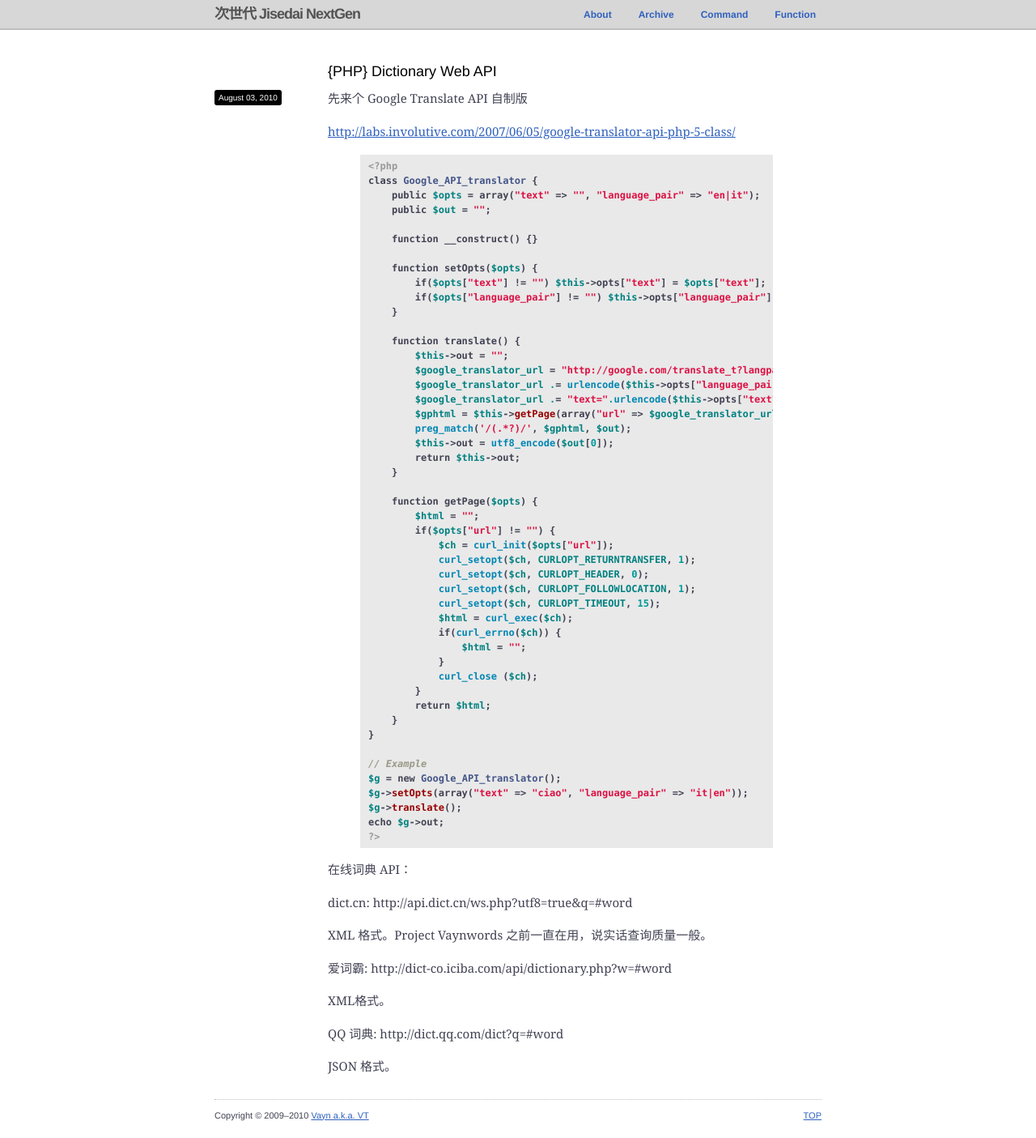
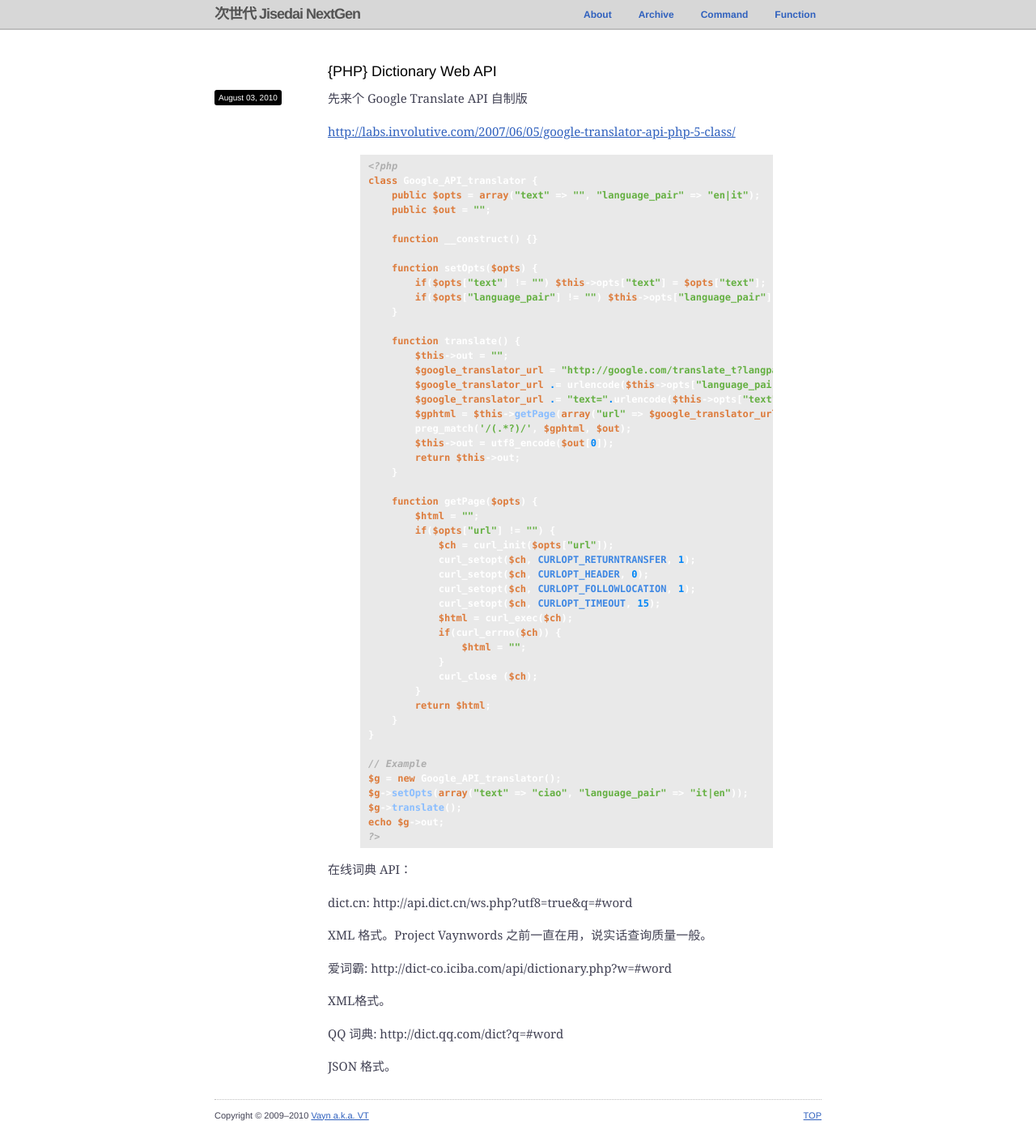
Before and after one commit to Vayn/vayn.github.io, a Jekyll site: the page built from _posts/2010-08-03-php-dictionary-web-api.markdown, in a window 1280 px wide. Shown: the whole page at 81% size. Built offline with Jekyll 4.4.1, drawn with Linux system fonts in a browser that asks for light colours; comment, search, counter and statistics services are not loaded.

Commit message:
update syntax css

```diff
--- a/css/master.css
+++ b/css/master.css
@@ -392,62 +392,73 @@
 /*--[ Highlight ]--*/
 .highlight  { background: #ffffff; }
 
-.highlight .c { color: #999988; font-style: italic } /* Comment */
-.highlight .err { color: #a61717; background-color: #e3d2d2 } /* Error */
-.highlight .k { font-weight: bold } /* Keyword */
-.highlight .o { font-weight: bold } /* Operator */
-.highlight .cm { color: #999988; font-style: italic } /* Comment.Multiline */
-.highlight .cp { color: #999999; font-weight: bold } /* Comment.Preproc */
-.highlight .c1 { color: #999988; font-style: italic } /* Comment.Single */
-.highlight .cs { color: #999999; font-weight: bold; font-style: italic } /* Comment.Special */
-.highlight .gd { color: #000000; background-color: #ffdddd } /* Generic.Deleted */
-.highlight .gd .x { color: #000000; background-color: #ffaaaa } /* Generic.Deleted.Specific */
-.highlight .ge { font-style: italic } /* Generic.Emph */
-.highlight .gr { color: #aa0000 } /* Generic.Error */
-.highlight .gh { color: #999999 } /* Generic.Heading */
-.highlight .gi { color: #000000; background-color: #ddffdd } /* Generic.Inserted */
-.highlight .gi .x { color: #000000; background-color: #aaffaa } /* Generic.Inserted.Specific */
-.highlight .go { color: #888888 } /* Generic.Output */
-.highlight .gp { color: #555555 } /* Generic.Prompt */
-.highlight .gs { font-weight: bold } /* Generic.Strong */
-.highlight .gu { color: #aaaaaa } /* Generic.Subheading */
-.highlight .gt { color: #aa0000 } /* Generic.Traceback */
-.highlight .kc { font-weight: bold } /* Keyword.Constant */
-.highlight .kd { font-weight: bold } /* Keyword.Declaration */
-.highlight .kp { font-weight: bold } /* Keyword.Pseudo */
-.highlight .kr { font-weight: bold } /* Keyword.Reserved */
-.highlight .kt { color: #445588; font-weight: bold } /* Keyword.Type */
-.highlight .m { color: #009999 } /* Literal.Number */
-.highlight .s { color: #d14 } /* Literal.String */
-.highlight .na { color: #008080 } /* Name.Attribute */
-.highlight .nb { color: #0086B3 } /* Name.Builtin */
-.highlight .nc { color: #445588; font-weight: bold } /* Name.Class */
-.highlight .no { color: #008080 } /* Name.Constant */
-.highlight .ni { color: #800080 } /* Name.Entity */
-.highlight .ne { color: #990000; font-weight: bold } /* Name.Exception */
-.highlight .nf { color: #990000; font-weight: bold } /* Name.Function */
-.highlight .nn { color: #555555 } /* Name.Namespace */
-.highlight .nt { color: #000080 } /* Name.Tag */
-.highlight .nv { color: #008080 } /* Name.Variable */
-.highlight .ow { font-weight: bold } /* Operator.Word */
-.highlight .w { color: #bbbbbb } /* Text.Whitespace */
-.highlight .mf { color: #009999 } /* Literal.Number.Float */
-.highlight .mh { color: #009999 } /* Literal.Number.Hex */
-.highlight .mi { color: #009999 } /* Literal.Number.Integer */
-.highlight .mo { color: #009999 } /* Literal.Number.Oct */
-.highlight .sb { color: #d14 } /* Literal.String.Backtick */
-.highlight .sc { color: #d14 } /* Literal.String.Char */
-.highlight .sd { color: #d14 } /* Literal.String.Doc */
-.highlight .s2 { color: #d14 } /* Literal.String.Double */
-.highlight .se { color: #d14 } /* Literal.String.Escape */
-.highlight .sh { color: #d14 } /* Literal.String.Heredoc */
-.highlight .si { color: #d14 } /* Literal.String.Interpol */
-.highlight .sx { color: #d14 } /* Literal.String.Other */
-.highlight .sr { color: #009926 } /* Literal.String.Regex */
-.highlight .s1 { color: #d14 } /* Literal.String.Single */
-.highlight .ss { color: #990073 } /* Literal.String.Symbol */
-.highlight .bp { color: #999999 } /* Name.Builtin.Pseudo */
-.highlight .vc { color: #008080 } /* Name.Variable.Class */
-.highlight .vg { color: #008080 } /* Name.Variable.Global */
-.highlight .vi { color: #008080 } /* Name.Variable.Instance */
-.highlight .il { color: #009999 } /* Literal.Number.Integer.Long */
+.highlight a { color: #65b042 }
+.highlight .hll { background-color: #333333 }
+.highlight .c { color: #aeaeae; font-style: italic; } /* Comment */
+.highlight .err { color: #ffffff } /* Error */
+.highlight .g { color: #ffffff } /* Generic */
+.highlight .k { color: #dd7b3b; font-weight: bold } /* Keyword */
+.highlight .l { color: #ffffff } /* Literal */
+.highlight .n { color: #ffffff } /* Name */
+.highlight .o { color: #ffffff } /* Operator */
+.highlight .x { color: #ffffff } /* Other */
+.highlight .p { color: #ffffff } /* Punctuation */
+.highlight .cm { color: #aeaeae; font-style: italic; } /* Comment.Multiline */
+.highlight .cp { color: #aeaeae; font-weight: bold; font-style: italic; } /* Comment.Preproc */
+.highlight .c1 { color: #aeaeae; font-style: italic; } /* Comment.Single */
+.highlight .cs { color: #aeaeae; font-style: italic; } /* Comment.Special */
+.highlight .gd { color: #ffffff } /* Generic.Deleted */
+.highlight .ge { color: #ffffff } /* Generic.Emph */
+.highlight .gr { color: #ffffff } /* Generic.Error */
+.highlight .gh { color: #ffffff; font-weight: bold } /* Generic.Heading */
+.highlight .gi { color: #ffffff } /* Generic.Inserted */
+.highlight .go { color: #444444; background-color: #222222 } /* Generic.Output */
+.highlight .gp { color: #ffffff } /* Generic.Prompt */
+.highlight .gs { color: #ffffff } /* Generic.Strong */
+.highlight .gu { color: #ffffff; font-weight: bold } /* Generic.Subheading */
+.highlight .gt { color: #ffffff } /* Generic.Traceback */
+.highlight .kc { color: #dd7b3b; font-weight: bold } /* Keyword.Constant */
+.highlight .kd { color: #dd7b3b; font-weight: bold } /* Keyword.Declaration */
+.highlight .kn { color: #dd7b3b; font-weight: bold } /* Keyword.Namespace */
+.highlight .kp { color: #dd7b3b } /* Keyword.Pseudo */
+.highlight .kr { color: #dd7b3b; font-weight: bold } /* Keyword.Reserved */
+.highlight .kt { color: #dd7b3b; font-weight: bold } /* Keyword.Type */
+.highlight .ld { color: #ffffff } /* Literal.Date */
+.highlight .m { color: #0086f7; font-weight: bold } /* Literal.Number */
+.highlight .s { color: #0086d2 } /* Literal.String */
+.highlight .na { color: #89bdff; font-weight: bold } /* Name.Attribute */
+.highlight .nb { color: #ffffff } /* Name.Builtin */
+.highlight .nc { color: #ffffff } /* Name.Class */
+.highlight .no { color: #3e87e3 } /* Name.Constant 0086d2*/
+.highlight .nd { color: #ffffff } /* Name.Decorator */
+.highlight .ni { color: #ffffff } /* Name.Entity */
+.highlight .ne { color: #ffffff } /* Name.Exception */
+.highlight .nf { color: #89bdff; font-weight: bold } /* Name.Function */
+.highlight .nl { color: #ffffff } /* Name.Label */
+.highlight .nn { color: #ffffff } /* Name.Namespace */
+.highlight .nx { color: #ffffff } /* Name.Other */
+.highlight .py { color: #ffffff } /* Name.Property */
+.highlight .nt { color: #dd7b3b; font-weight: bold } /* Name.Tag */
+.highlight .nv { color: #dd7b3b } /* Name.Variable */
+.highlight .ow { color: #ffffff } /* Operator.Word */
+.highlight .w { color: #888888 } /* Text.Whitespace */
+.highlight .mf { color: #0086f7; font-weight: bold } /* Literal.Number.Float */
+.highlight .mh { color: #0086f7; font-weight: bold } /* Literal.Number.Hex */
+.highlight .mi { color: #0086f7; font-weight: bold } /* Literal.Number.Integer */
+.highlight .mo { color: #0086f7; font-weight: bold } /* Literal.Number.Oct */
+.highlight .sb { color: #daefa3 } /* Literal.String.Backtick */
+.highlight .sc { color: #65b042 } /* Literal.String.Char */
+.highlight .sd { color: #daefa3 } /* Literal.String.Doc */
+.highlight .s2 { color: #65b042 } /* Literal.String.Double */
+.highlight .se { color: #daefa3 } /* Literal.String.Escape */
+.highlight .sh { color: #daefa3 } /* Literal.String.Heredoc */
+.highlight .si { color: #daefa3 } /* Literal.String.Interpol */
+.highlight .sx { color: #daefa3 } /* Literal.String.Other */
+.highlight .sr { color: #e9c062 } /* Literal.String.Regex */
+.highlight .s1 { color: #65b042 } /* Literal.String.Single */
+.highlight .ss { color: #3387cc } /* Literal.String.Symbol */
+.highlight .bp { color: #ffffff } /* Name.Builtin.Pseudo */
+.highlight .vc { color: #dd7b3b } /* Name.Variable.Class */
+.highlight .vg { color: #dd7b3b } /* Name.Variable.Global */
+.highlight .vi { color: #3e87e3 } /* Name.Variable.Instance */
+.highlight .il { color: #0086f7; font-weight: bold } /* Literal.Number.Integer.Long */
```
